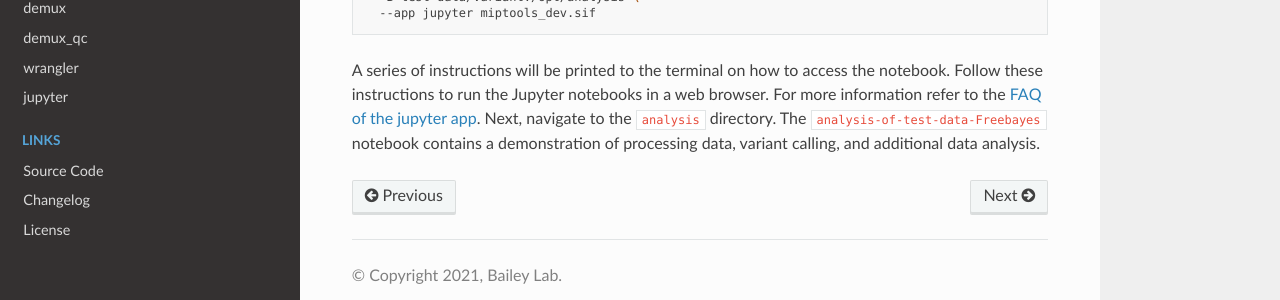
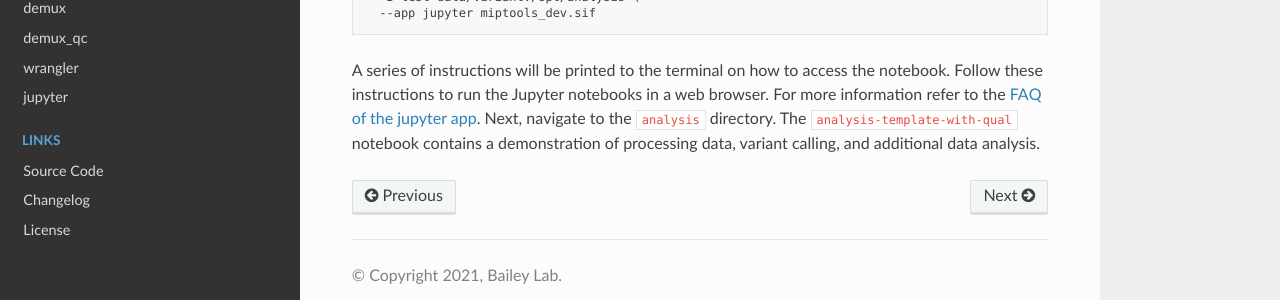
Before and after one commit to bailey-lab/MIPTools, a Sphinx documentation site: the page built from docs/guides/analysis-pipeline.rst, in a window 1280 px wide and 900 px high, scrolled down 1815 px. Shown: the part 555-855 px from the top of the window. Built offline with Sphinx 7.4.7 and the Read the Docs theme 2.0.0, drawn with Linux system fonts in a browser that asks for light colours.

Commit message:
point to working jupyter file

```diff
--- a/docs/guides/analysis-pipeline.rst
+++ b/docs/guides/analysis-pipeline.rst
@@ -134,5 +134,5 @@ A series of instructions will be printed to the terminal on how to access the
 notebook. Follow these instructions to run the Jupyter notebooks in a web
 browser. For more information refer to the :ref:`FAQ of the jupyter app
 <jupyter-app-faq>`. Next, navigate to the :code:`analysis` directory. The
-:code:`analysis-of-test-data-Freebayes` notebook contains a demonstration of
+:code:`analysis-template-with-qual` notebook contains a demonstration of
 processing data, variant calling, and additional data analysis.
```
